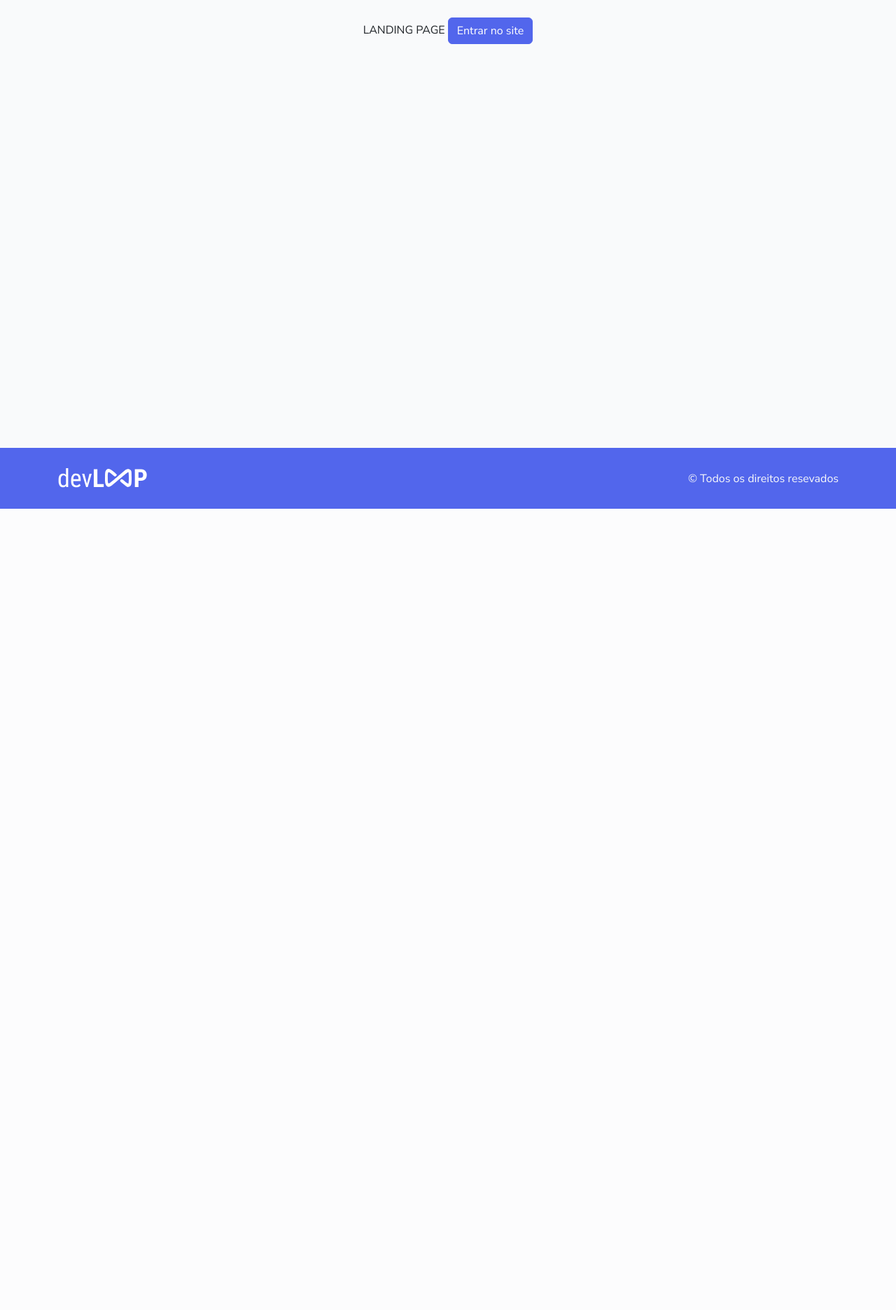
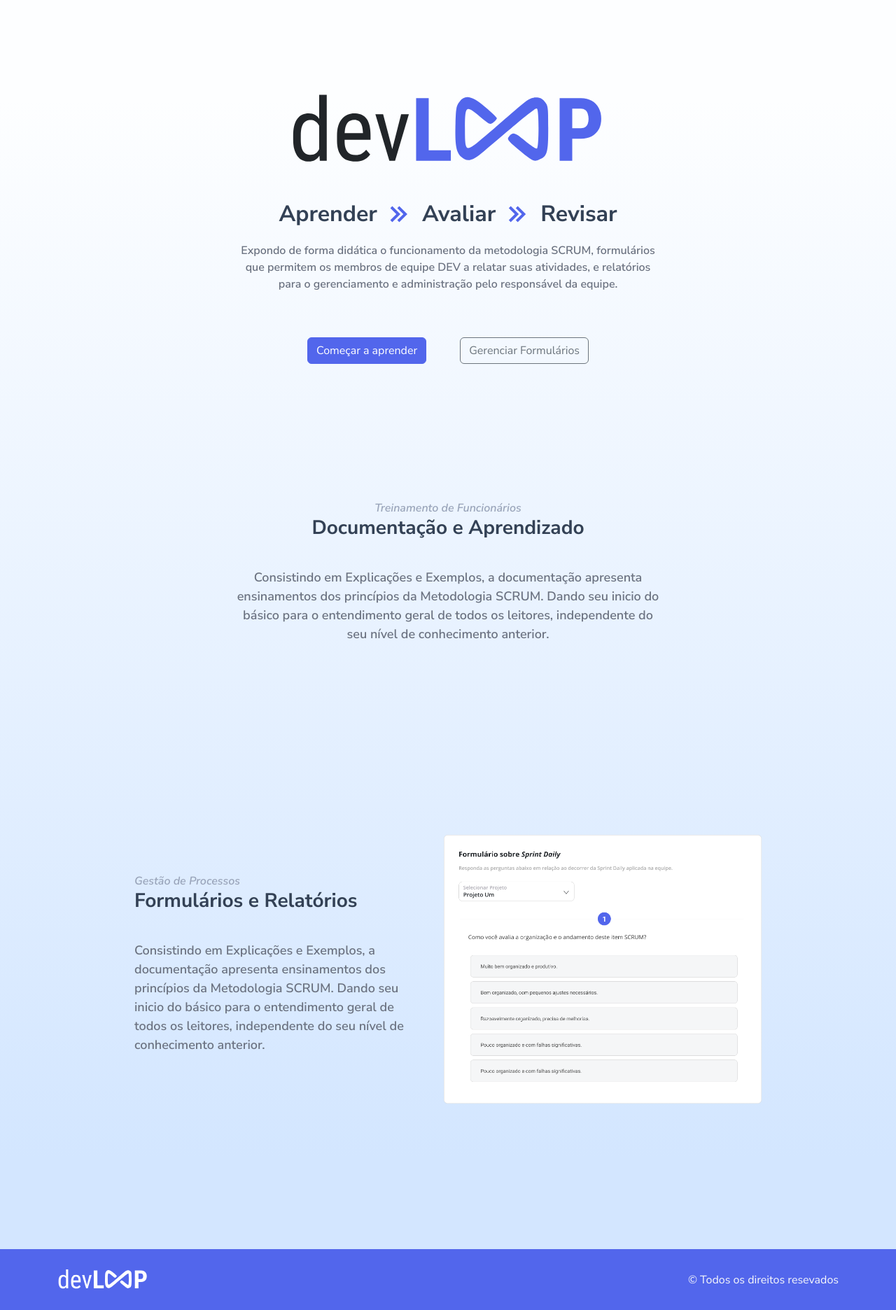
Before and after one commit to PigeonsCode/Equipe-PigeonCode, a Flask app: page / in a window 1280 px wide. Shown: the part 73-1945 px from the top of the page at 70% size. Before the commit the page ends 800 px from the top, so only its background shows below. Run offline with Flask 3, Linux system fonts and the light colour scheme; some libraries are stand-ins or nearby versions.

Commit message:
feat: Layout inicial da landing page.

```diff
--- /dev/null
+++ b/src/app/static/css/layouts.css
@@ -0,0 +1,82 @@
+.homepage-body {
+  background: linear-gradient(
+    180deg,
+    #fdfeff 11.16%,
+    #d3e6ff 88.84%
+  ) !important;
+}
+
+.section-cta,
+.section-docs,
+.section-forms {
+  width: 80%;
+  margin: 0 auto;
+  height: 70vh;
+}
+
+.section-cta img {
+  height: 12rem;
+  width: auto;
+}
+
+.slogan-container {
+  font-size: 2rem;
+  font-weight: 700;
+  color: var(--dark-gray-2);
+}
+
+.slogan-container i {
+  font-size: 3rem;
+  color: var(--bs-primary);
+}
+
+.section-cta p {
+  width: 60%;
+  text-align: center;
+  color: #6b7280;
+  font-weight: 600;
+}
+
+/* Section Docs */
+
+.section-docs {
+  height: 60vh;
+}
+
+.section-docs .info-container {
+  text-align: center;
+}
+
+/* Section Forms */
+
+.section-forms {
+  width: 70%;
+  margin-bottom: 10rem;
+  padding-top: 5rem;
+}
+
+.section-forms img {
+  height: 80%;
+}
+
+.info-container {
+  width: 60%;
+}
+
+.info-container span {
+  font-style: italic;
+  color: #99a4b9;
+  font-weight: 600;
+}
+
+.info-container h3 {
+  margin-bottom: 2.5rem;
+  color: var(--dark-gray-2);
+}
+
+.info-container p {
+  width: 100%;
+  font-size: 18px;
+  color: #6b7280;
+  font-weight: 600;
+}
--- a/src/app/static/css/main.css
+++ b/src/app/static/css/main.css
@@ -5,3 +5,4 @@
 @import "components.css";
 @import "variables.css";
 @import "base.css";
+@import "layouts.css";
--- a/src/app/templates/components/header.html
+++ b/src/app/templates/components/header.html
@@ -2,7 +2,11 @@
   class="header navbar fixed-top bg-white navbar-expand-md border border-1"
 >
   <div class="container">
-    <img src="../static/images/logo-devloop.svg" alt="logo" />
+    <a href="{{url_for('homepage')}}"
+      ><img
+        src="{{ url_for('static', filename='images/logo-devloop.svg') }}"
+        alt="logo"
+    /></a>
     <ul class="navbar navbar-nav">
       <li class="nav-item">
         <a
--- a/src/app/templates/index.html
+++ b/src/app/templates/index.html
@@ -1,8 +1,71 @@
-{% extends "page-template.html" %} {% block fullpage %}
-<main class="mt-5">
-  LANDING PAGE
-  <a type="button" href="{{url_for('scrum')}}" class="btn btn-primary"
-    >Entrar no site</a
-  >
-</main>
-{% endblock %}
+{% extends "page-template.html" %} {% block body %}
+<body class="homepage-body">
+  {% include "components/header.html" %}
+  <main class="mt-5">
+    <section
+      class="section-cta d-flex flex-column align-items-center justify-content-center"
+    >
+      <img
+        src="{{ url_for('static', filename='images/logo-devloop.svg') }}"
+        alt="Logo do DevLoop"
+      />
+      <div
+        class="slogan-container d-flex align-items-center justify-content-center gap-2 mb-3"
+      >
+        <span>Aprender</span>
+        <i class="bx bx-chevrons-right"></i>
+        <span>Avaliar</span>
+        <i class="bx bx-chevrons-right"></i>
+        <span>Revisar</span>
+      </div>
+      <p>
+        Expondo de forma didática o funcionamento da metodologia SCRUM,
+        formulários que permitem os membros de equipe DEV a relatar suas
+        atividades, e relatórios para o gerenciamento e administração pelo
+        responsável da equipe.
+      </p>
+      <div class="buttons-container d-flex gap-5 mt-5">
+        <a href="{{url_for('scrum')}}" class="btn btn-primary"
+          >Começar a aprender</a
+        >
+        <a href="{{url_for('loginADM')}}" class="btn btn-outline-secondary"
+          >Gerenciar Formulários</a
+        >
+      </div>
+    </section>
+    <section
+      class="section-docs d-flex flex-column align-items-center justify-content-center"
+    >
+      <div class="info-container">
+        <span>Treinamento de Funcionários</span>
+        <h3 class="fw-bold">Documentação e Aprendizado</h3>
+        <p>
+          Consistindo em Explicações e Exemplos, a documentação apresenta
+          ensinamentos dos princípios da Metodologia SCRUM. Dando seu inicio do
+          básico para o entendimento geral de todos os leitores, independente do
+          seu nível de conhecimento anterior.
+        </p>
+      </div>
+    </section>
+
+    <section
+      class="section-forms d-flex align-items-center justify-content-center gap-5"
+    >
+      <div class="info-container d-flex flex-column">
+        <span>Gestão de Processos</span>
+        <h3 class="fw-bold">Formulários e Relatórios</h3>
+        <p class="p-homepage">
+          Consistindo em Explicações e Exemplos, a documentação apresenta
+          ensinamentos dos princípios da Metodologia SCRUM. Dando seu inicio do
+          básico para o entendimento geral de todos os leitores, independente do
+          seu nível de conhecimento anterior.
+        </p>
+      </div>
+      <img
+        src="{{url_for('static', filename='images/forms-example.png')}}"
+        alt=""
+      />
+    </section>
+  </main>
+</body>
+{% include "components/footer.html" %} {% endblock %}
--- a/src/app/templates/login-adm.html
+++ b/src/app/templates/login-adm.html
@@ -1,4 +1,4 @@
-{% extends "index.html" %} {% block fullpage %}
+{% extends "page-template.html" %} {% block fullpage %}
 <main class="d-flex align-items-center justify-content-center mt-5">
   Login de Administrador
 </main>
--- a/src/app/templates/page-template.html
+++ b/src/app/templates/page-template.html
@@ -30,6 +30,7 @@
       href="{{ url_for('static', filename='css/main.css')}}"
     />
   </head>
+  {% block body %}
   <body>
     {% include "components/header.html" %} {% block fullpage %}
     <main class="content p-4 mt-5 row gx-5">
@@ -61,4 +62,5 @@
     </main>
     {% endblock %} {% include "components/footer.html" %}
   </body>
+  {% endblock %}
 </html>
```
Also changed, not shown: src/app/static/images/forms-example.png (added).
